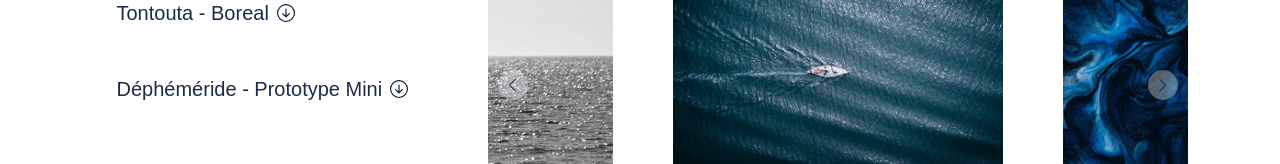
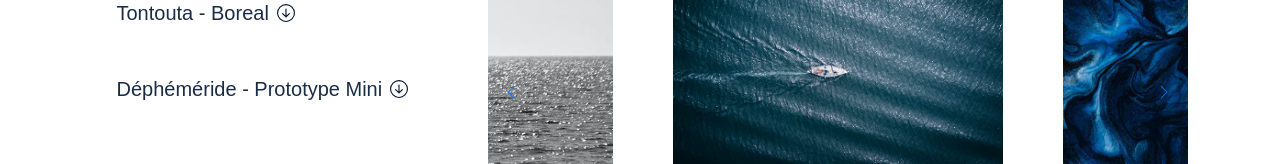
Before and after one commit to TocWebProject/un-jour-en-mer, a Vue app: page / in a window 1280 px wide. Shown: the part 2204-2368 px from the top of the page. Built offline with nearby package versions, Linux system fonts and the light colour scheme; a web font is replaced by a local one.

Commit message:
Changing style of pagination & next/prev in BoatSwiper.vue

```diff
--- a/src/assets/css/custom.scss
+++ b/src/assets/css/custom.scss
@@ -369,17 +369,17 @@ body {
 
 }
 
-.swiper-button-prev, .swiper-button-next {
-    position: absolute;
-    top: 50%;
-    width: 10px;
-    height: 10px;
-    margin-top: calc(-1 * var(--swiper-navigation-size) / 2);
-    border-radius: 50%;
-    padding: 15px;
-    background-color: rgba(255, 255, 255, 0.322);
-    color: rgba(0, 21, 50, 0.9);
-}
+// .swiper-button-prev, .swiper-button-next {
+//     position: absolute;
+//     top: 50%;
+//     width: 10px;
+//     height: 10px;
+//     margin-top: calc(-1 * var(--swiper-navigation-size) / 2);
+//     border-radius: 50%;
+//     padding: 15px;
+//     background-color: rgba(255, 255, 255, 0.322);
+//     color: rgba(0, 21, 50, 0.9);
+// }
 
 .swiper-button-prev:after, .swiper-button-next:after {
   font-size: 13px
@@ -433,21 +433,6 @@ body {
     padding-top: 300px;
     padding-bottom: 40px;
   }
-
-}
-
-// Small devices (landscape phones, less than 769px)
-@media screen and (min-width: 577px) and (max-width: 768px) {
-
-}
-
-// Medium devices (tablets, less than 992px)
-@media screen and (min-width: 769px) and (max-width: 991px) {
-
-}
-
-// Large devices (desktops, less than 1200px)
-@media screen and (min-width: 992px) and (max-width: 1200px) {
 
 }
 
```
